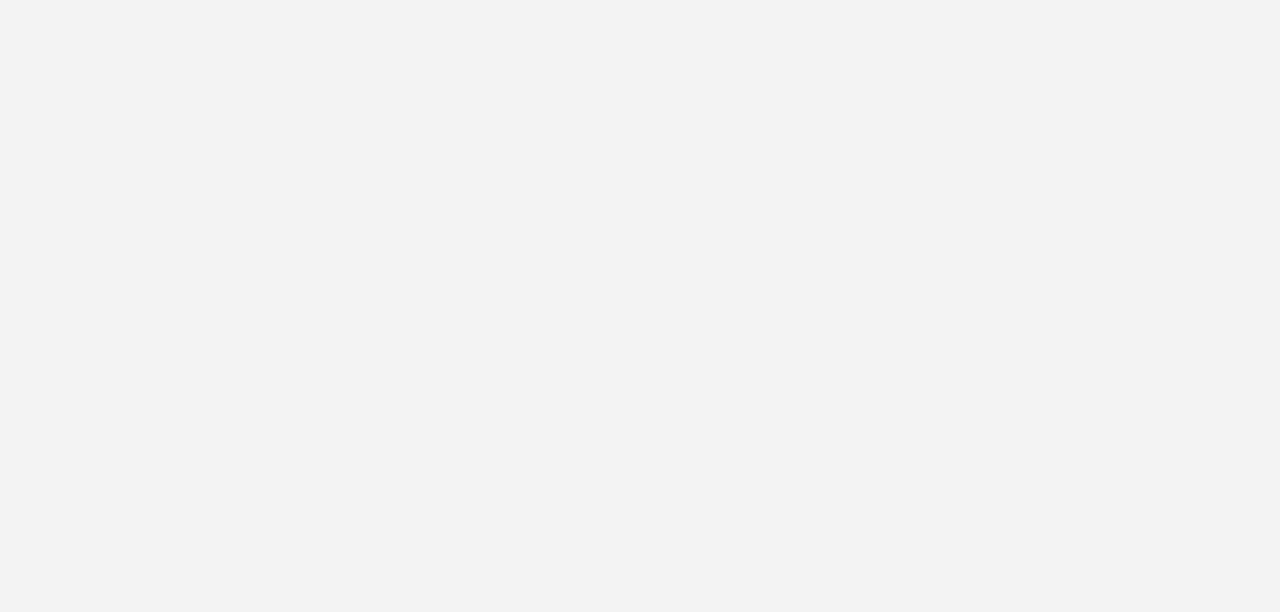
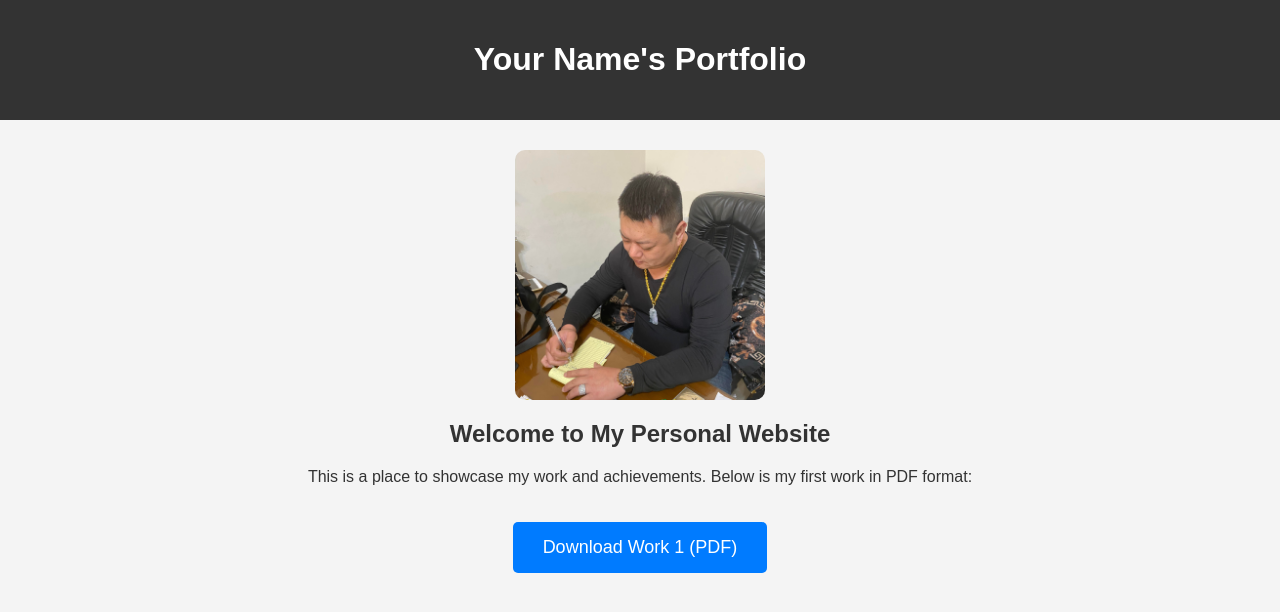
Before and after one commit to bsc1123/bsc, a plain HTML site: page index.html in a window 1280 px wide. Drawn offline with Linux system fonts and the light colour scheme.

Commit message:
Add files via upload

```diff
--- a/index.html
+++ b/index.html
@@ -33,22 +33,34 @@
             margin-top: 20px;
             text-align: center;
         }
-        .pdf-list {
-            display: grid;
-            grid-template-columns: 1fr 1fr 1fr;
-            gap: 20px;
-            margin-top: 30px;
-        }
-        .pdf-item {
-            background-color: #fff;
-            padding: 20px;
-            border-radius: 10px;
-            box-shadow: 0 4px 6px rgba(0, 0, 0, 0.1);
-            text-align: center;
-        }
-        .pdf-item a {
-            color: #333;
+        .pdf-link {
+            display: inline-block;
+            background-color: #007BFF;
+            color: white;
+            padding: 15px 30px;
+            border-radius: 5px;
             text-decoration: none;
             font-size: 18px;
+            margin-top: 20px;
         }
-        .pdf-
+        .pdf-link:hover {
+            background-color: #0056b3;
+        }
+    </style>
+</head>
+<body>
+    <header>
+        <h1>Your Name's Portfolio</h1>
+    </header>
+    <div class="container">
+        <div class="content">
+            <img src="myphoto.jpg" alt="Your Photo" class="photo">
+            <h2>Welcome to My Personal Website</h2>
+            <p>This is a place to showcase my work and achievements. Below is my first work in PDF format:</p>
+
+            <!-- Direct link to the PDF -->
+            <a href="work1.pdf" class="pdf-link" target="_blank">Download Work 1 (PDF)</a>
+        </div>
+    </div>
+</body>
+</html>
```
